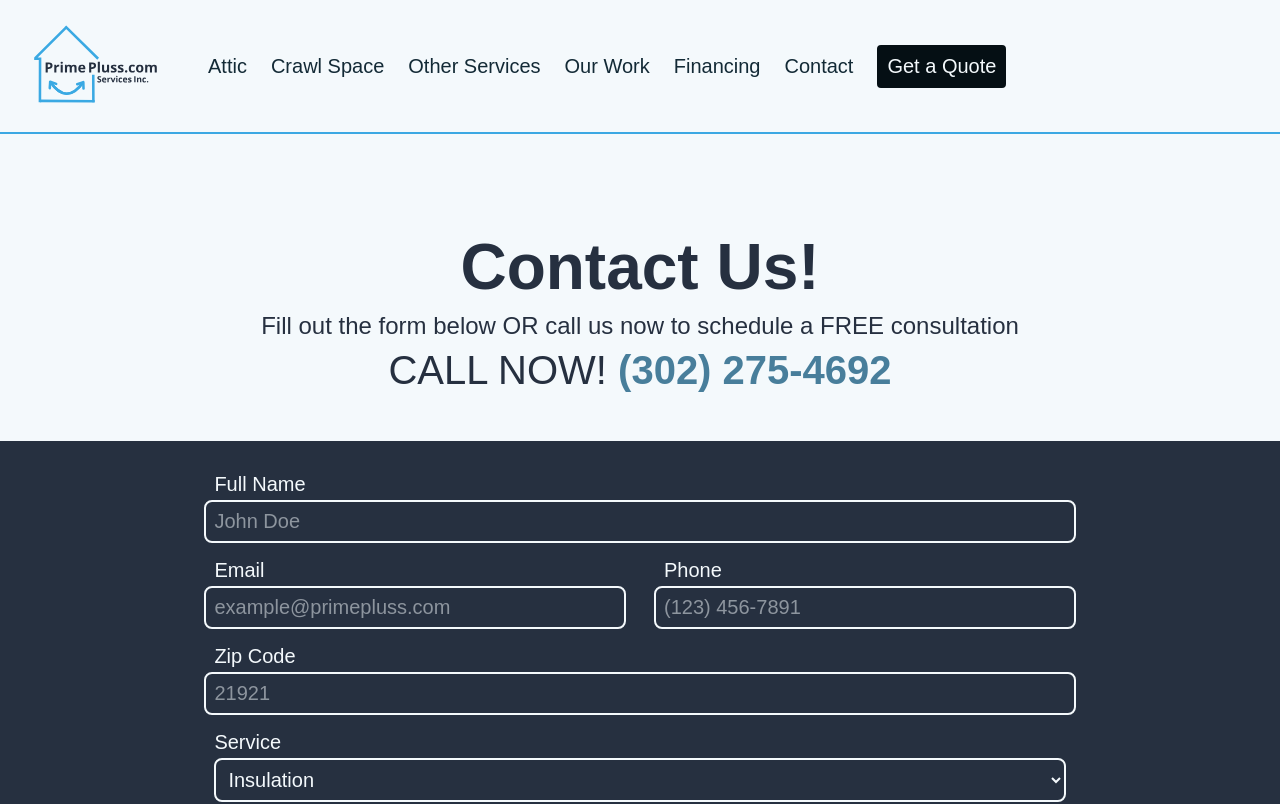
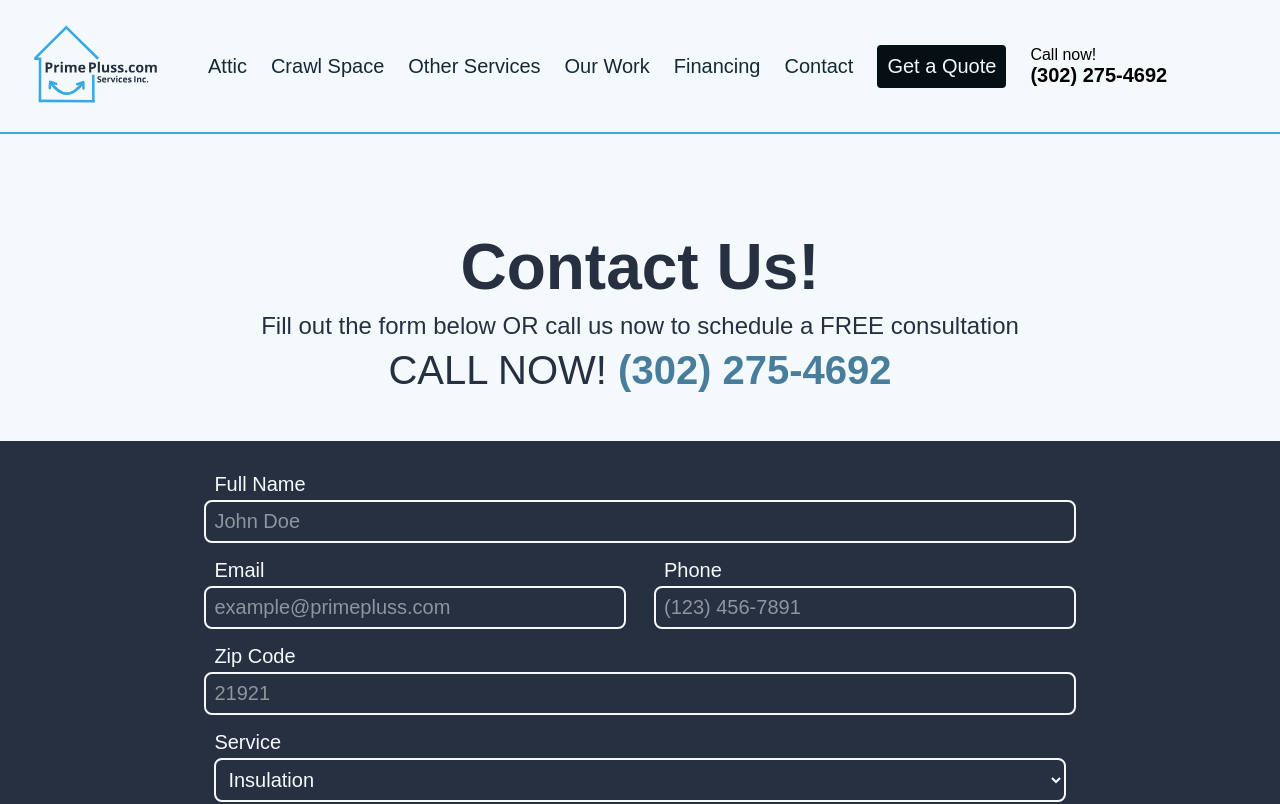
Before and after one commit to SamuelTeigland/prime-pluss, a React (Vite) app: page /contact-us in a window 1280 px wide. Shown: the top 804 px of the page. Built offline with nearby package versions, Linux system fonts and the light colour scheme.

Commit message:
added more to the navbar

```diff
--- a/src/components/global/navbar/Navbar.jsx
+++ b/src/components/global/navbar/Navbar.jsx
@@ -36,6 +36,10 @@ export default function Navbar() {
                             Get a Quote
                         </button>
                     </a>
+                    <div className='navbar__call--container'>
+                        <h2 className='navbar__call--header'>Call now!</h2>
+                        <p className='navbar__call--paragraph'>(302) 275-4692</p>
+                    </div>
                     <div className='hamburger__container' onClick={
                         () => {
                             setVisible(!isVisible);
@@ -67,6 +71,10 @@ export default function Navbar() {
                 <a id='navbar__special--link' href='#' onClick={ () => { setVisible(!isVisible); } }>
                     Get a Quote
                 </a>
+                <div className='hamburger__call--container'>
+                    <h2 className='hamburger__call--header'>Call now!</h2>
+                    <p className='hamburger__call--paragraph'>(302) 275-4692</p>
+                </div>
             </div>
         </div>
     )
--- a/src/components/global/navbar/navbar.css
+++ b/src/components/global/navbar/navbar.css
@@ -54,7 +54,22 @@
     height: 3rem;
 }
 
-@media (max-width: 1030px) {
+.navbar__call--container {
+    margin-left: 0;
+    text-align: left;
+}
+
+.navbar__call--header {
+    font-size: 1rem;
+    font-weight: 200;
+}
+
+.navbar__call--paragraph {
+    font-size: 1.25rem;
+    font-weight: 800;
+}
+
+@media (max-width: 1250px) {
     .navbar__container {
         display: flex;
         justify-content: flex-start;
@@ -117,7 +132,35 @@
     }
 
     #navbar__special--link {
-        background: var(--tertiary);
-        border: none;
+        background: var(--secondary);
+    }
+
+    .hamburger__call--container {
+        width: 80%;
+        margin-right: auto;
+        margin-left: auto;
+        padding-top: 1rem;
+        padding-bottom: 1rem;
+        padding-left: .5rem;
+        padding-right: .5rem;
+        background: var(--secondary);
+    }
+
+    .hamburger__call--header {
+        font-size: 1.25rem;
+        font-weight: 200;
+        color: var(--background);
+    }
+
+    .hamburger__call--paragraph {
+        font-size: 1.5rem;
+        font-weight: 800;
+        color: var(--background);
     }
 }
+
+@media (max-width: 450px) {
+    .navbar__call--container {
+        display: none;
+    }
+}
--- a/src/pages/Home.jsx
+++ b/src/pages/Home.jsx
@@ -1,10 +1,9 @@
-import { Hero, Call, Focus, Quote, About, Contact } from '../components/components'
+import { Hero, Focus, Quote, About, Contact } from '../components/components'
 
 function Home() {
 
   return (
     <div>
-      <Call />
       <Hero />
       <Focus />
       <About />
```
